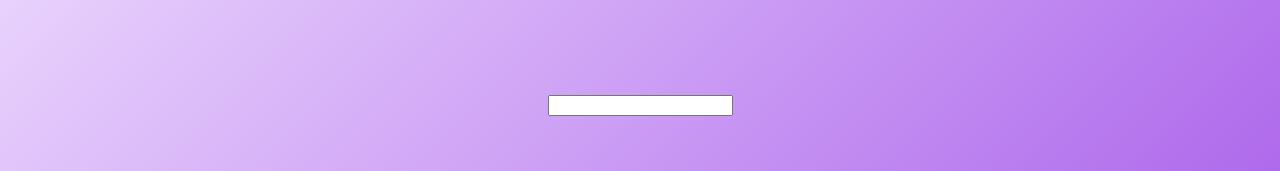
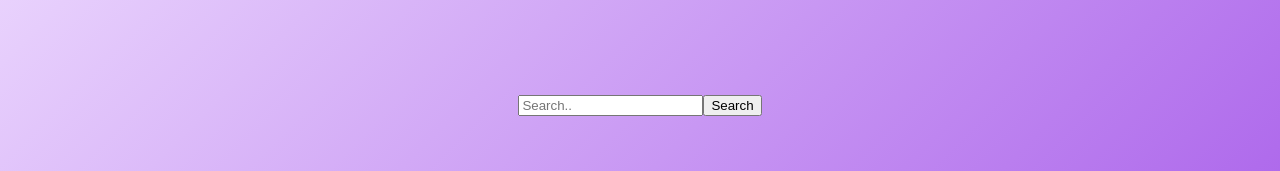
Before and after one commit to jhansi2135/aila-earth, a React (Create React App) app: page / in a window 1280 px wide. Shown: the part 750-921 px from the top of the page. Built offline with nearby package versions, Linux system fonts and the light colour scheme.

Commit message:
change few things

```diff
--- a/src/Components/MarketUp.css
+++ b/src/Components/MarketUp.css
@@ -7,3 +7,6 @@
   width: 70%;
   height: 20%;
 }
+.Search {
+  border-radius: 7px;
+}
--- a/src/Components/MarketUp.jsx
+++ b/src/Components/MarketUp.jsx
@@ -8,7 +8,8 @@ export function MarketUp() {
         Remove CO<sub>2</sub> emissions now
       </h2>
       <div className="Search">
-        <input type="text" />
+        <input type="text" placeholder="Search.." />
+        <button>Search</button>
       </div>
       <img src={Icons} alt="icon" />
     </div>
```
